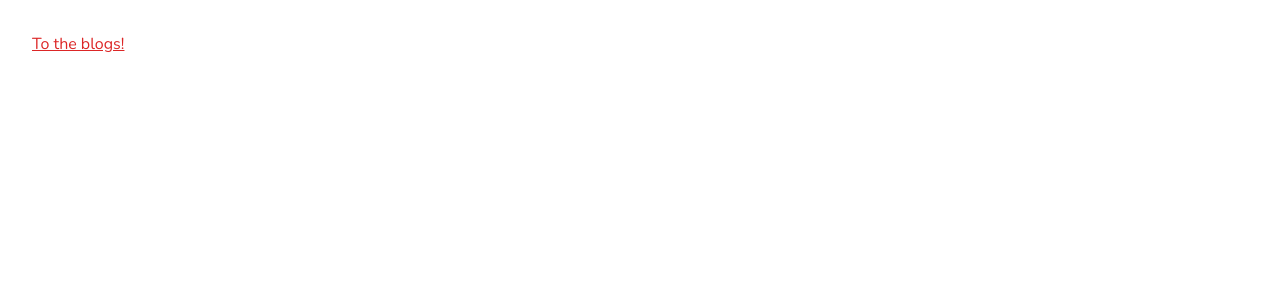
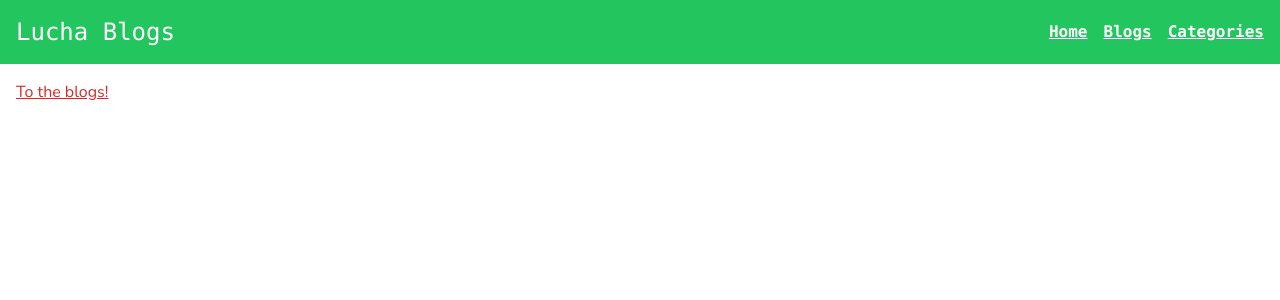
Before and after one commit to leemander/next-deployed-blog, a Next.js app: page / in a window 1280 px wide. Shown: the top 300 px of the page. Built offline with nearby package versions, Linux system fonts and the light colour scheme.

Commit message:
Add categories route

```diff
--- /dev/null
+++ b/src/app/Header.tsx
@@ -0,0 +1,23 @@
+import Link from "next/link";
+export default function Header() {
+  return (
+    <header className="font-mono bg-green-500 text-white py-4">
+      <div className="container mx-auto flex justify-between px-4 items-center">
+        <h1 className="text-2xl ">Lucha Blogs</h1>
+        <nav>
+          <ul className="flex gap-4 underline font-semibold">
+            <li>
+              <Link href="/">Home</Link>
+            </li>
+            <li>
+              <Link href="/blogs">Blogs</Link>
+            </li>
+            <li>
+              <Link href="/categories">Categories</Link>
+            </li>
+          </ul>
+        </nav>
+      </div>
+    </header>
+  );
+}
--- /dev/null
+++ b/src/app/categories/[catslug]/page.tsx
@@ -0,0 +1,42 @@
+import { getCategories, getPostByCategory } from "@/app/lib/posts";
+import { notFound } from "next/navigation";
+import Link from "next/link";
+import { Faustina } from "next/font/google";
+
+const faustina = Faustina({ subsets: ["latin"] });
+
+export default function Page({ params }: { params: { catslug: string } }) {
+  const category = getCategories().find(
+    (cat) => cat.catslug === params.catslug
+  );
+
+  if (!category) notFound();
+
+  const categoryPosts = getPostByCategory(category.catslug);
+
+  return (
+    <main>
+      <h2
+        className={
+          "text-3xl font-bold font-serif text-green-700 " + faustina.className
+        }
+      >
+        "{category.name}" blogs
+      </h2>
+      <ul className="grid gap-2 my-4">
+        {categoryPosts.map((post) => {
+          return (
+            <li key={post.slug}>
+              <Link
+                className="text-red-600 underline"
+                href={`/blogs/${post.slug}`}
+              >
+                {post.title}
+              </Link>
+            </li>
+          );
+        })}
+      </ul>
+    </main>
+  );
+}
--- /dev/null
+++ b/src/app/categories/page.tsx
@@ -0,0 +1,34 @@
+import { getCategories } from "../lib/posts";
+import Link from "next/link";
+import { Faustina } from "next/font/google";
+
+const faustina = Faustina({ subsets: ["latin"] });
+
+export default function Page() {
+  const categories = getCategories();
+  return (
+    <main>
+      <h2
+        className={
+          "text-3xl font-bold font-serif text-green-700 " + faustina.className
+        }
+      >
+        Categories
+      </h2>
+      <ul className="grid gap-2 my-4">
+        {categories.map((cat) => {
+          return (
+            <li key={cat.catslug}>
+              <Link
+                className="text-red-600 underline"
+                href={`/categories/${cat.catslug}`}
+              >
+                {cat.name}
+              </Link>
+            </li>
+          );
+        })}
+      </ul>
+    </main>
+  );
+}
--- a/src/app/layout.tsx
+++ b/src/app/layout.tsx
@@ -1,4 +1,5 @@
 import type { Metadata } from "next";
+import Header from "./Header";
 
 import { Nunito } from "next/font/google";
 
@@ -19,8 +20,9 @@ export default function RootLayout({
 }) {
   return (
     <html lang="en">
-      <body className="m-8">
-        <div className={`${nunito.className} container mx-auto`}>
+      <body className="">
+        <Header />
+        <div className={`${nunito.className} container p-4 mx-auto`}>
           {children}
         </div>
       </body>
--- a/src/app/lib/posts.ts
+++ b/src/app/lib/posts.ts
@@ -64,5 +64,5 @@ export function getCategories() {
 }
 
 export function getPostByCategory(catslug: string) {
-  return POSTS.filter((post) => post.category === catslug);
+  return POSTS.filter((post) => post.category.toLowerCase() === catslug);
 }
```
